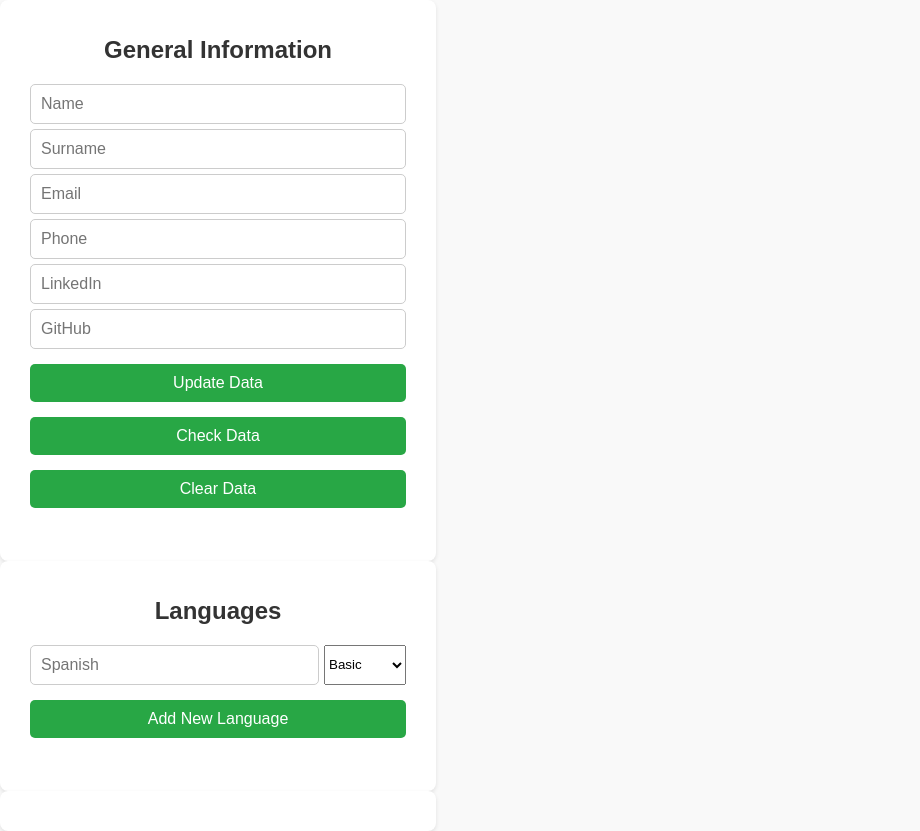
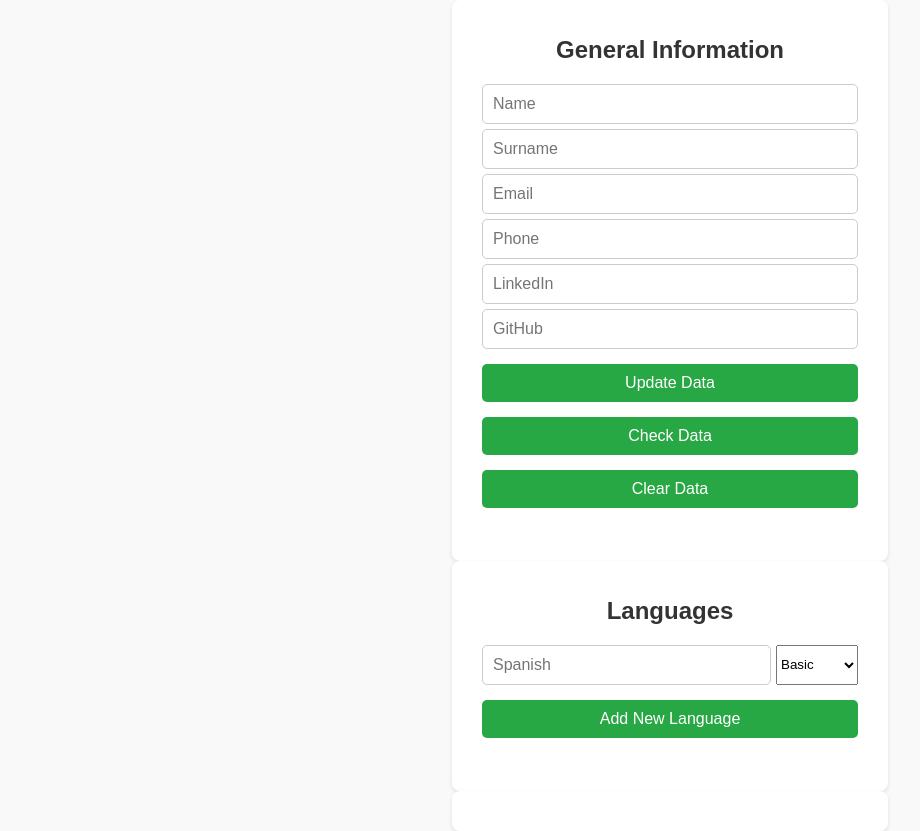
Before and after one commit to ArtSN7/CV-Generator, a React (Vite) app: page / in a window 1280 px wide. Shown: the whole page, without its empty margins (0-920 px from the left). Built offline with nearby package versions, Linux system fonts and the light colour scheme.

Commit message:
align center now

```diff
--- a/src/components/languages.jsx
+++ b/src/components/languages.jsx
@@ -34,7 +34,7 @@ function Languages() {
             setNewLanguage('');
             setNewLevel('Basic');
         }else{
-            handleTextChange("All fields are required");
+            handleTextChange("Input the language");
         }
     };
 
--- a/src/styles/general_info.css
+++ b/src/styles/general_info.css
@@ -4,7 +4,7 @@ body {
     padding: 0;
     background-color: #f9f9f9;
     display: flex;
-    justify-content: left;
+    justify-content: center;
     align-items: top;
     height: 100vh;
 }
--- a/src/styles/languages.css
+++ b/src/styles/languages.css
@@ -4,7 +4,7 @@ body {
     padding: 0;
     background-color: #f9f9f9;
     display: flex;
-    justify-content: left;
+    justify-content: center;
     align-items: top;
     height: 100vh;
 }
```
